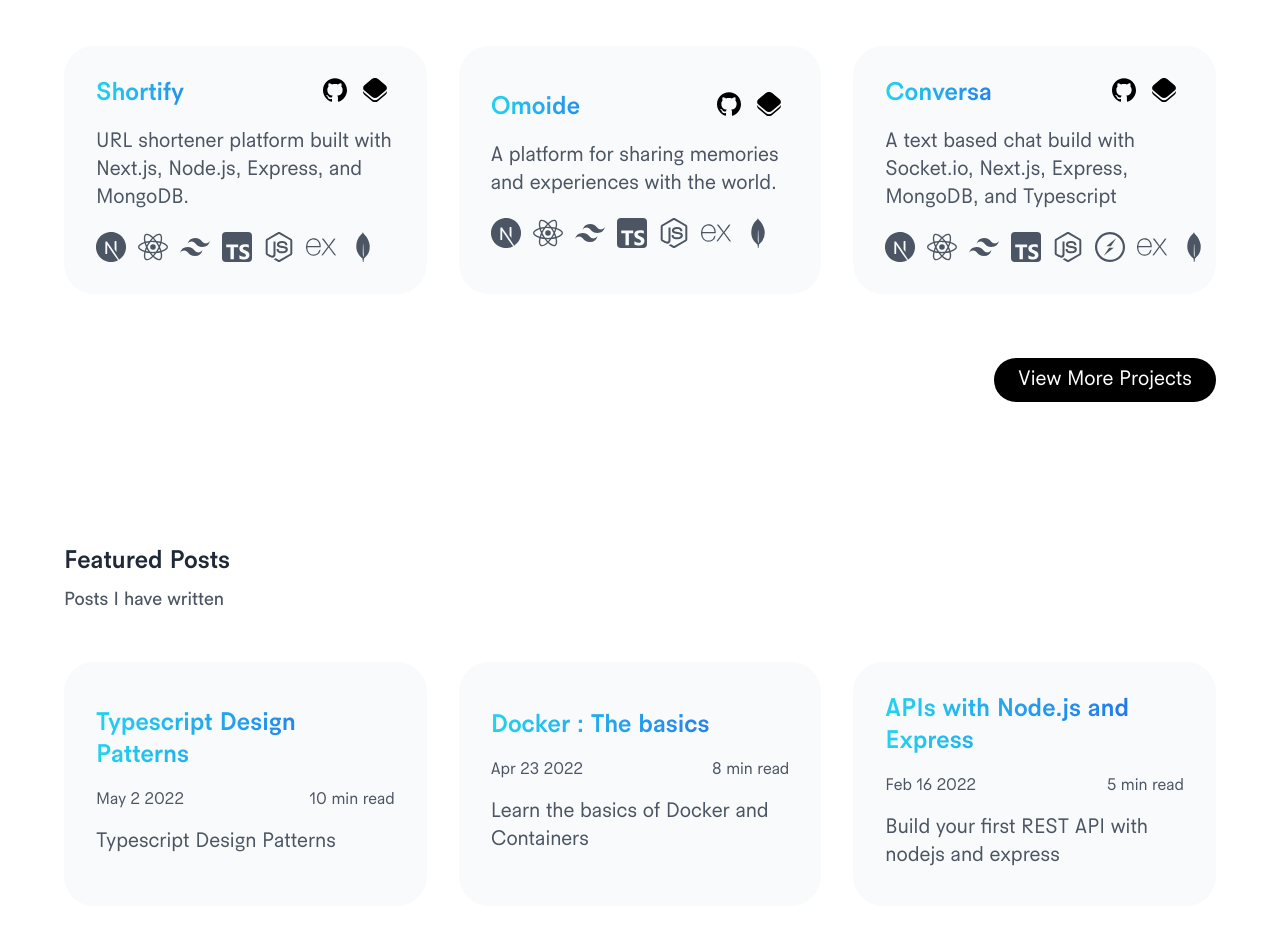
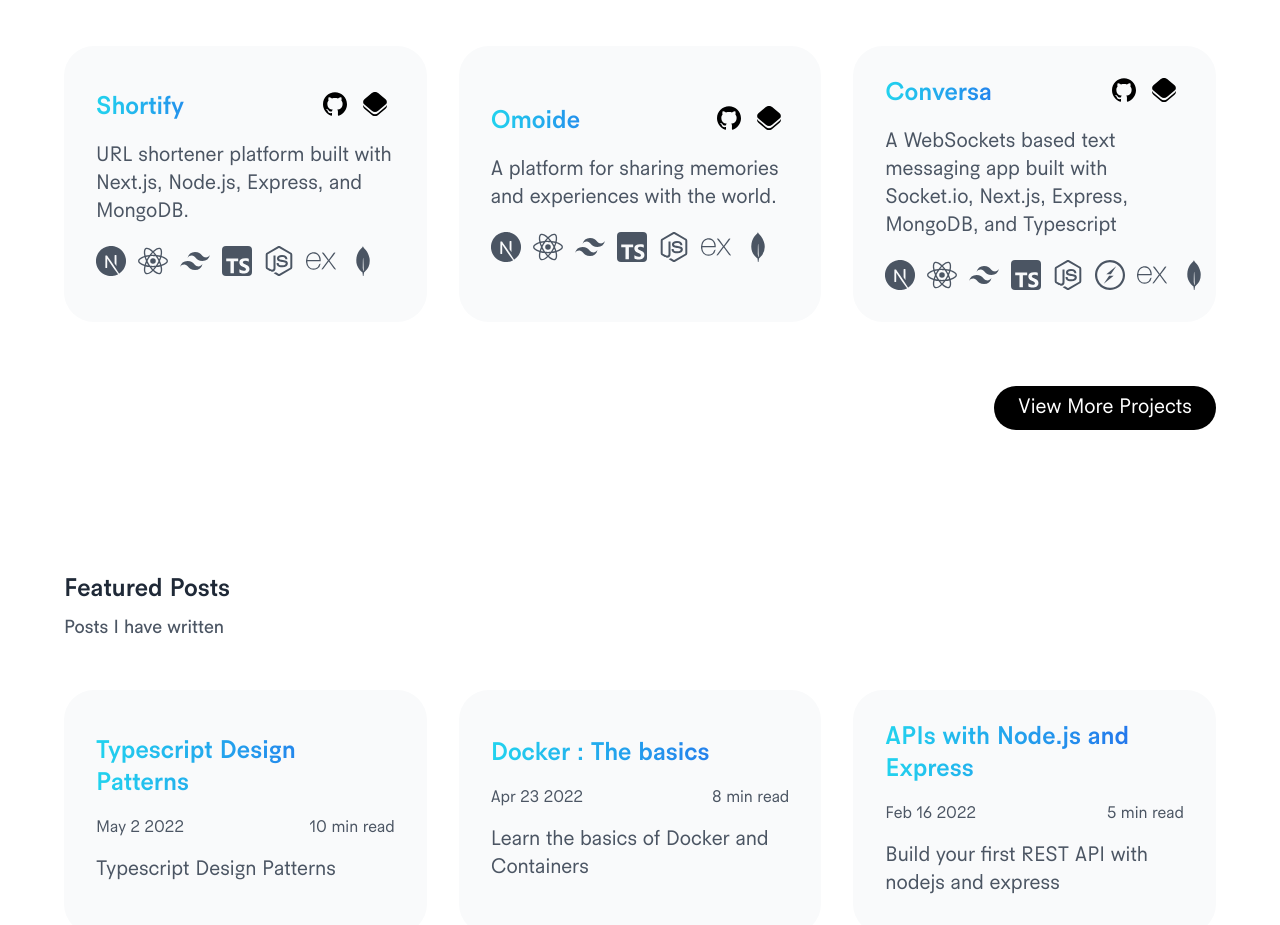
Before and after one commit to triyanox/portfolio, a Next.js app: page / in a window 1280 px wide. Shown: the part 1480-2405 px from the top of the page. Built offline with nearby package versions, Linux system fonts and the light colour scheme.

Commit message:
Update FeaturedProjects.tsx

```diff
--- a/components/FeaturedProjects.tsx
+++ b/components/FeaturedProjects.tsx
@@ -75,7 +75,7 @@ const FeaturedProjects = () => {
           preview="https://conversa.achaq.codes"
           source="https://github.com/triyanox/conversa-client"
           id={3}
-          description="A text based chat build with Socket.io, Next.js, Express, MongoDB, and Typescript"
+          description="A WebSockets based text messaging app built with Socket.io, Next.js, Express, MongoDB, and Typescript"
           stack={[
             <Nextdotjs />,
             <Reactdotjs />,
```
